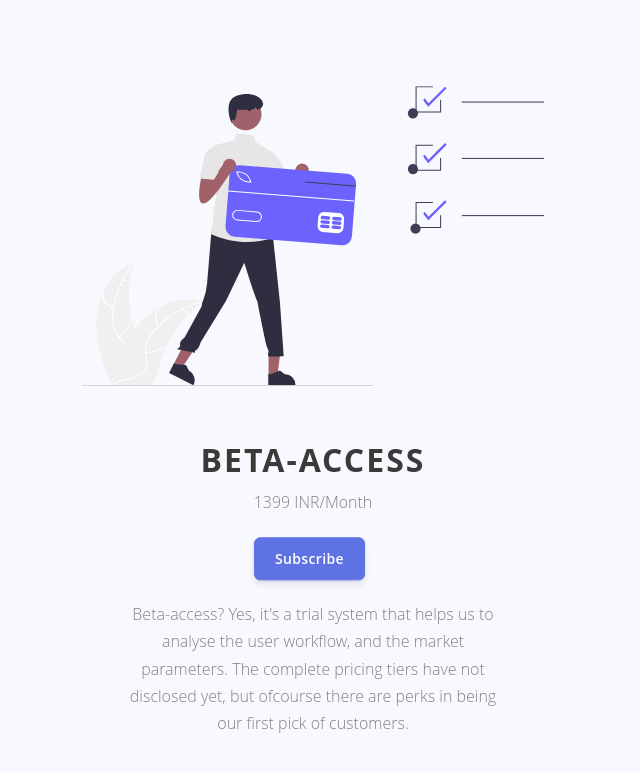
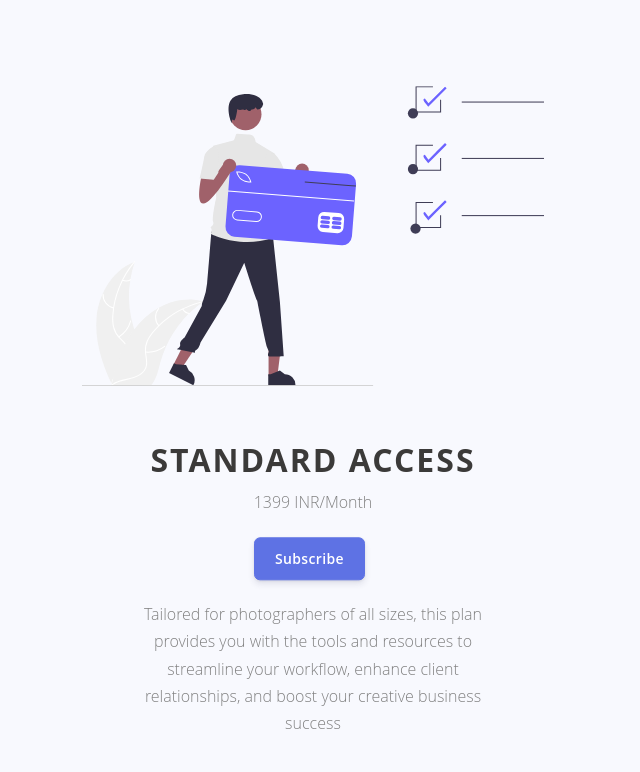
Before and after one commit to akajash/timeline-board-client, a React (Create React App) app: page /subscription in a window 1280 px wide. Shown: the top 772 px of the page, without its empty margins (327-967 px from the left). Built offline with nearby package versions, Linux system fonts and the light colour scheme; sample sign-in values are in the browser's storage.

Commit message:
changed subscription page

```diff
--- a/src/views/Subscription/subscription.js
+++ b/src/views/Subscription/subscription.js
@@ -197,10 +197,11 @@ const Subscription = () => {
             <section className="subs-hero">
 
                 <img src={payment}/>
-                <h1>Beta-Access</h1>
+                <h1>Standard Access</h1>
                 <p> 1399 INR/Month</p>
                 <Button color="primary" className="mt-3 mb-3" onClick={displayRazorpay}>Subscribe</Button>
-                <p>Beta-access? Yes, it's a trial system that helps us to analyse the user workflow, and the market parameters. The complete pricing tiers have not disclosed yet, but ofcourse there are perks in being our first pick of customers.</p>
+                <p>Tailored for photographers of all sizes, this plan provides you with the tools and resources to streamline your workflow, enhance client relationships, and boost your creative business success</p>
+                {/* <p>Beta-access? Yes, it's a trial system that helps us to analyse the user workflow, and the market parameters. The complete pricing tiers have not disclosed yet, but ofcourse there are perks in being our first pick of customers.</p> */}
             </section>
 
         </div>
```
